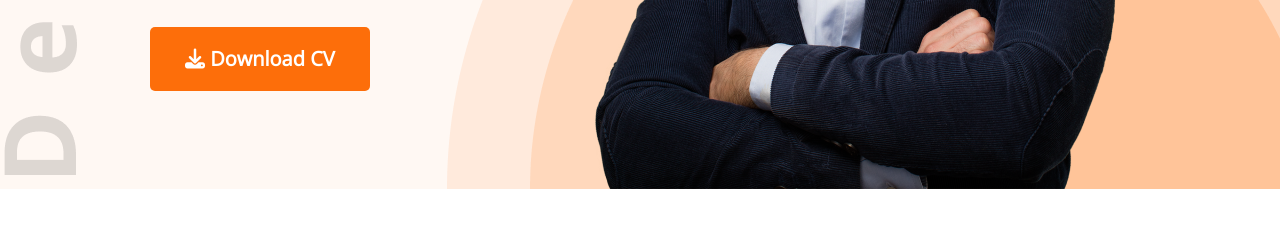
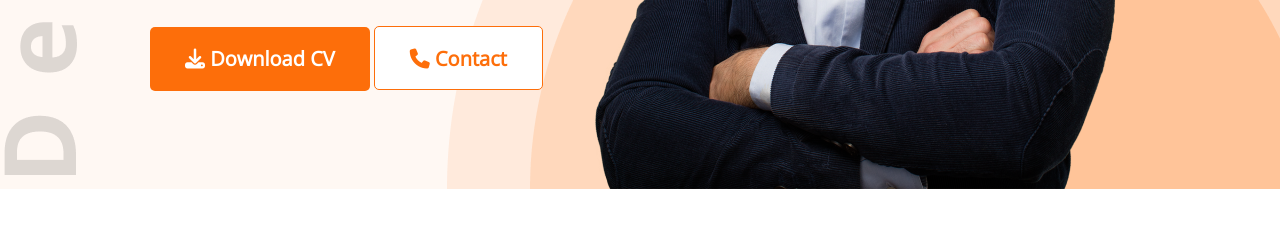
Before and after one commit to Fuad-hasan001/developer-portfolio, a plain HTML site: page index.html in a window 1280 px wide. Shown: the part 651-878 px from the top of the page. Drawn offline with nearby package versions, Linux system fonts and the light colour scheme.

Commit message:
contact button added

```diff
--- a/index.html
+++ b/index.html
@@ -33,6 +33,7 @@
                 <p class="banner-description">Shot what able cold new see hold.Friendly as an betrayed formerly he.
                     Morning because as to society behaved moments.</p>
                 <button class="btn-primary"><i class="fa-solid fa-download"></i> Download CV</button>
+                <button class="btn-secondary"><i class="fa-solid fa-phone"></i> Contact</button>
             </div>
             <img src="images/hardy.png" alt="">
         </div>
--- a/styles/portfolio.css
+++ b/styles/portfolio.css
@@ -38,6 +38,16 @@ nav ul {
     height: 64px;
     border-radius: 5px;
     background-color: #FD6E0A;
+}
+.btn-secondary{
+    color: #FD6E0A ;
+    font-weight: 700;
+    font-size: 20px;
+    border: 1px solid ;
+    padding: 18px 35px;
+    height: 64px;
+    border-radius: 5px;
+    background-color: #FFFFFF;
 }
 
 header {
```
